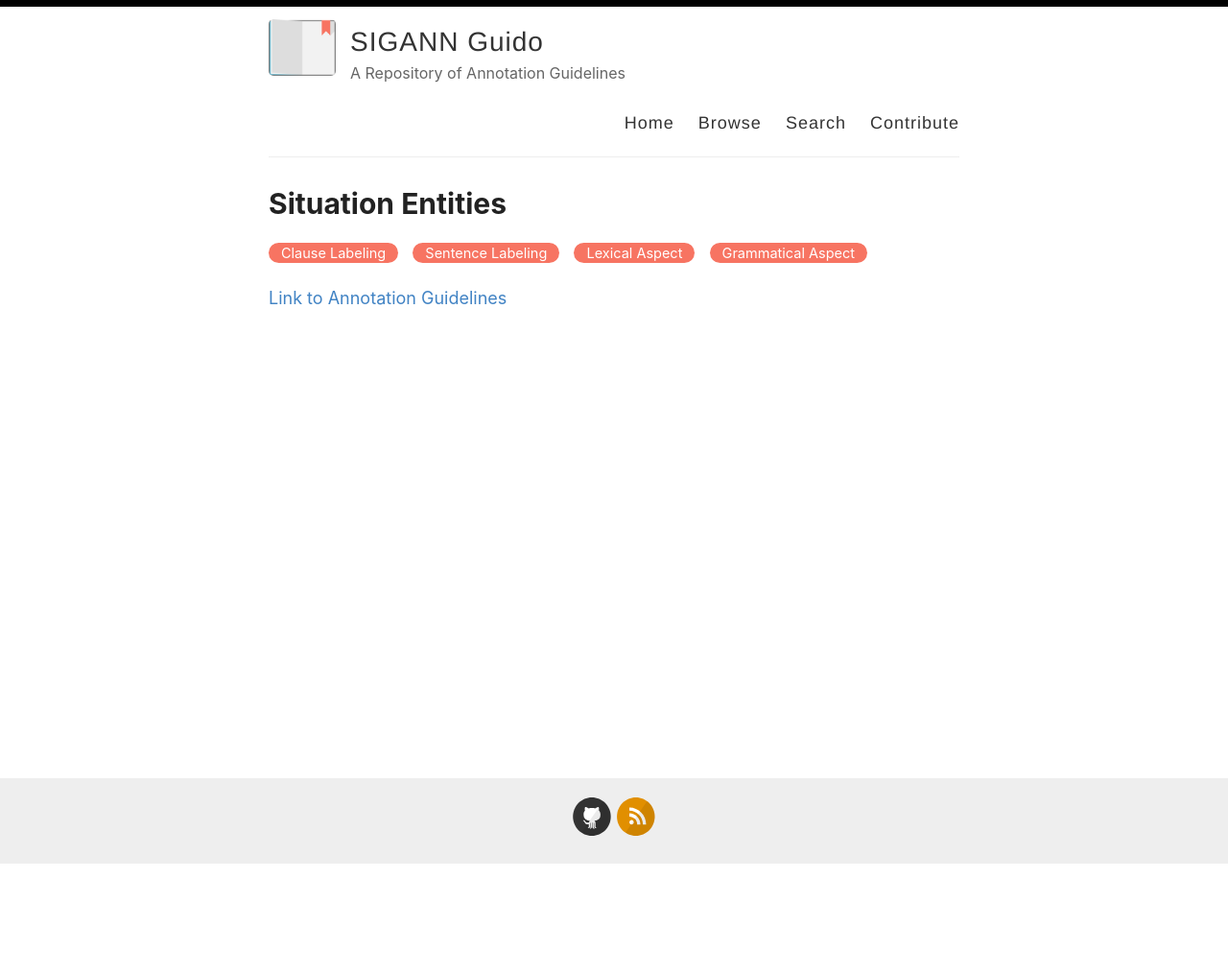
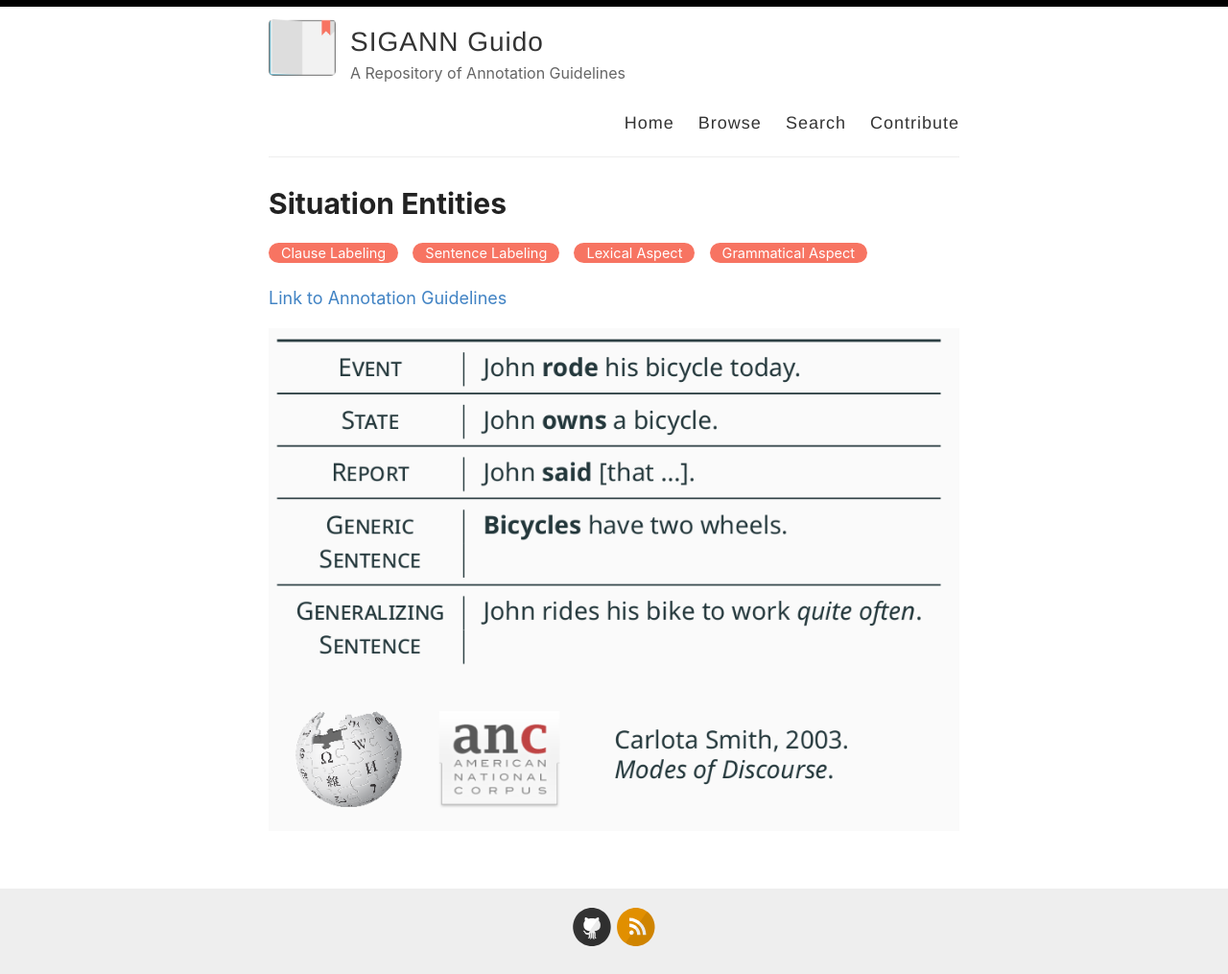
Before and after one commit to SIGANN/guido, a Jekyll site: the page built from _posts/2021-12-20-sitent.md, in a window 1280 px wide. Shown: the whole page at 96% size. Built offline with Jekyll 4.4.1, drawn with Linux system fonts in a browser that asks for light colours; before the commit the page ends 901 px from its top, so only the background shows below that.

Commit message:
Update 2021-12-20-sitent.md

```diff
--- a/_posts/2021-12-20-sitent.md
+++ b/_posts/2021-12-20-sitent.md
@@ -8,5 +8,6 @@ categories: [Clause Labeling, Sentence Labeling, Lexical Aspect, Grammatical Asp
 [Link to Annotation Guidelines](https://www.coli.uni-saarland.de/projects/sitent/page.php?id=resources)
 
 <!-- Teaser image, delete next line if none -->
+![](http://sigann.github.io/guido/images/2021-12-20-sitent.png)
 
 <!-- Description -->
```
